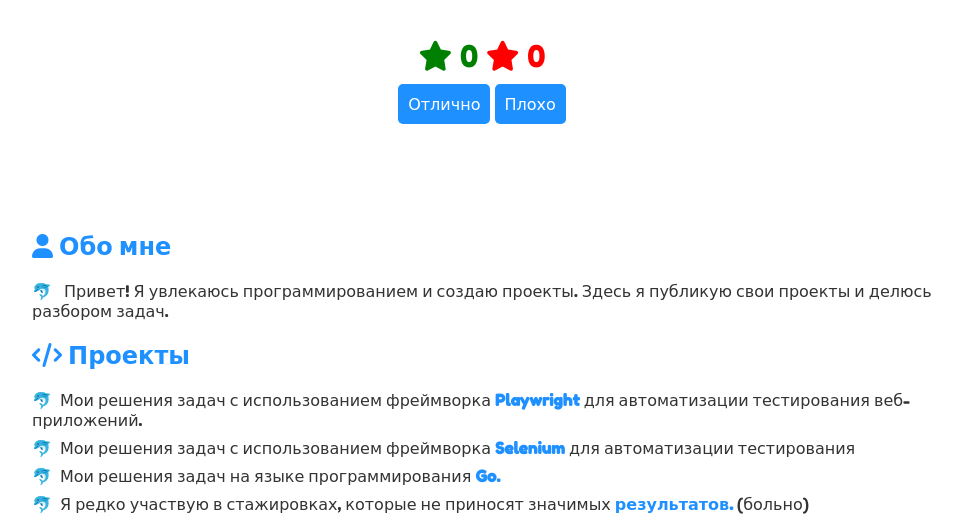
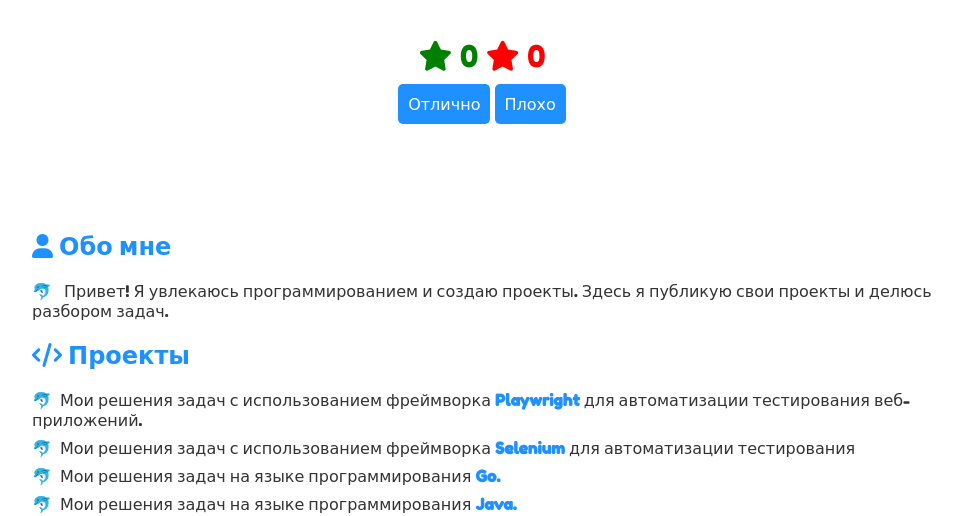
Before and after one commit to Aidoni0797/Aidoni0797.github.io, a plain HTML site: page index.html in a window 1280 px wide. Shown: the part 284-800 px from the top of the page, without its empty margins (158-1120 px from the left). Drawn offline with Linux system fonts and the light colour scheme; no server answers.

Commit message:
Update index.html

```diff
--- a/index.html
+++ b/index.html
@@ -329,6 +329,7 @@
       <li>Мои решения задач с использованием фреймворка <a href="https://github.com/Aidoni0797/aiDoni_learn_playwright" target="_blank">Playwright</a> для автоматизации тестирования веб-приложений.</li>
       <li>Мои решения задач с использованием фреймворка <a href="https://github.com/Aidoni0797/i_learn_Selenium" target="_blank">Selenium</a> для автоматизации тестирования</li>
       <li>Мои решения задач на языке программирования <a href="https://github.com/Aidoni0797/iDONi_learn_Go" target="_blank">Go.</a></li>
+      <li>Мои решения задач на языке программирования <a href="https://github.com/Aidoni0797/iDONi_and_JAVA" target="_blank">Java.</a></li> (Иногда задаюсь вопросом, зачем мне это, если я не использую это на практике. Бәрі жақсы болсын.)
       <li>Я редко участвую в стажировках, которые не приносят значимых <a href="https://github.com/Aidoni0797/internship_first_task" target="_blank">результатов.</a> (больно)</li>
     </ul>
 
```
